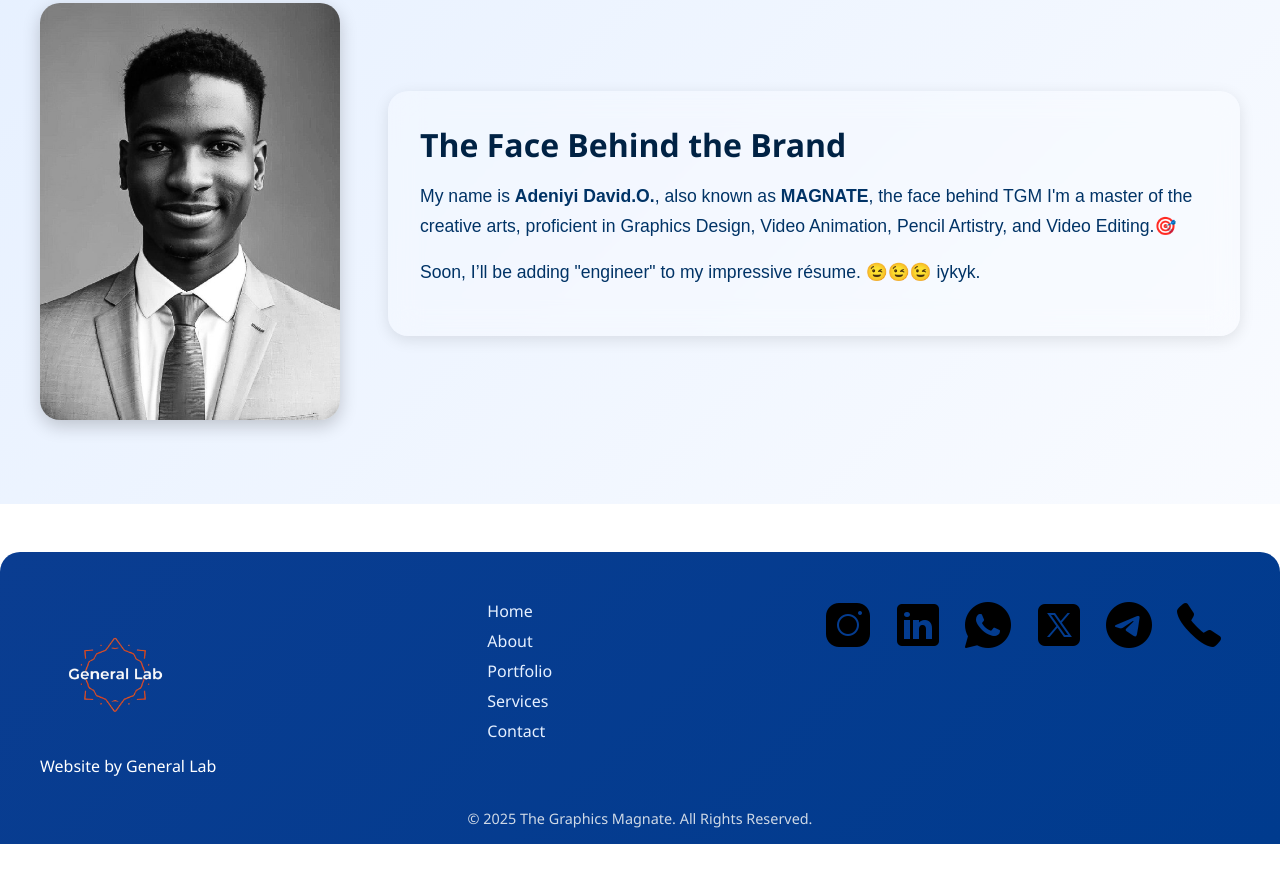
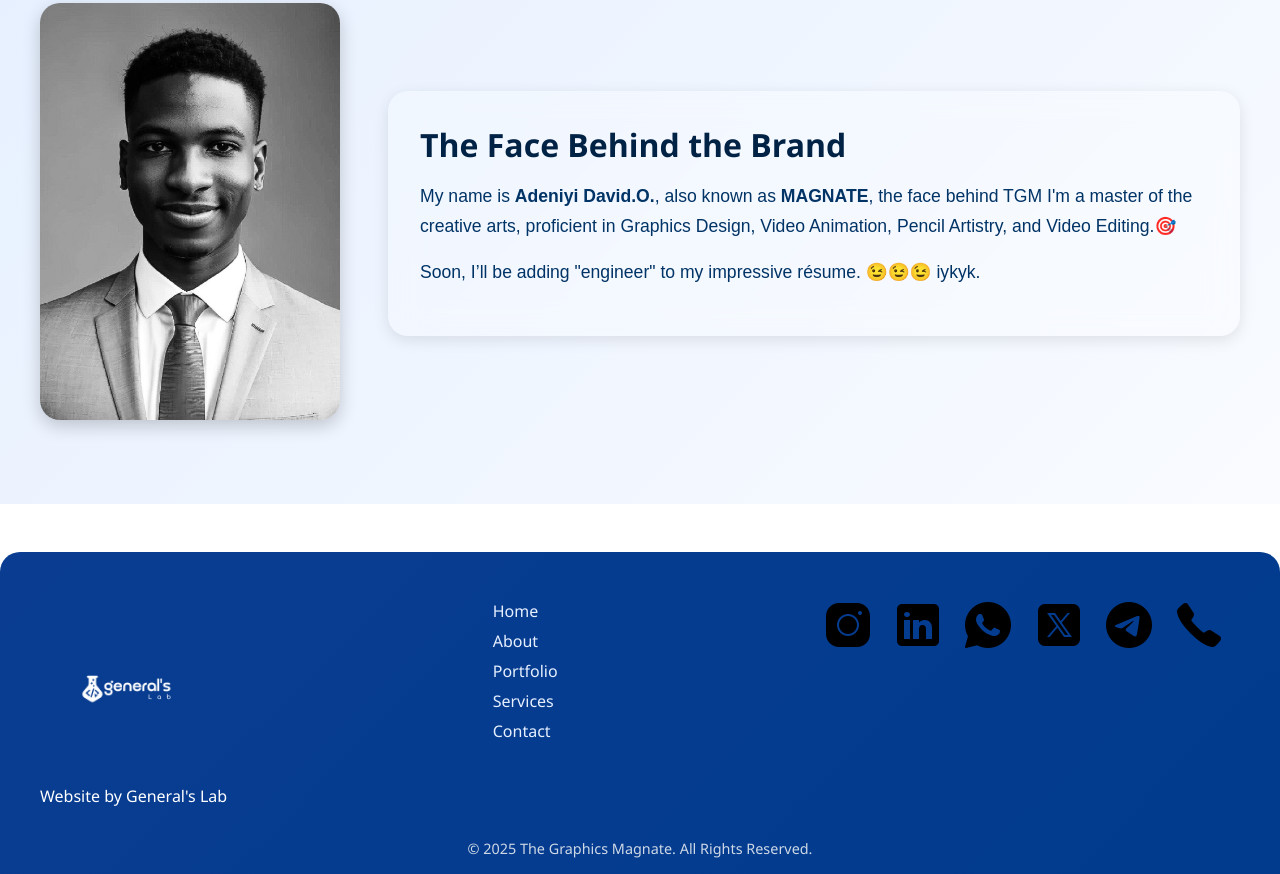
Before and after one commit to Davidosose/Graphics-Magnate, a plain HTML site: page index.html in a window 1280 px wide. Shown: the part 5009-5883 px from the top of the page. Before the commit the page ends 5853 px from the top, so only its background shows below. Drawn offline with Linux system fonts and the light colour scheme; a web font is replaced by a local one.

Commit message:
Add files via upload

```diff
--- a/index.html
+++ b/index.html
@@ -179,8 +179,8 @@
 <footer id="contact" class="footer">
   <div class="footer-container">
     <div class="footer-brand">
-      <img src="./images/Generallabs.png" alt="designers logo">
-      <p>Website by General Lab</p>
+      <img src="./images/general'slab-white.png" alt="designers logo">
+      <p>Website by General's Lab</p>
     </div>
 
     <div class="footer-links">
--- a/style.css
+++ b/style.css
@@ -517,7 +517,7 @@
 }
 
 .footer-brand img {
-  height: 150px;
+  height: 180px;
 }
 
 .footer-links {
```
Also changed, not shown: images/general'slab-white.png (added).
